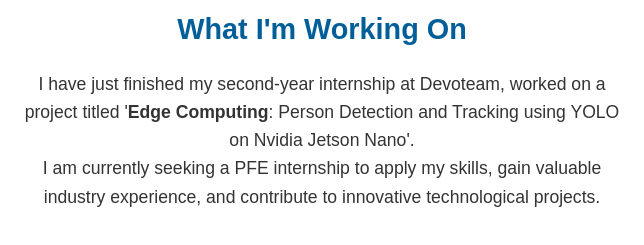
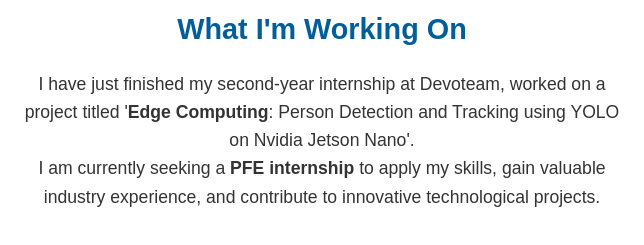
Before and after one commit to Walid-Belkacem/mywebsite, a plain HTML site: page index.html in a window 1280 px wide. Shown: the part 205-450 px from the top of the page, 318-962 px from the left. Drawn offline with Linux system fonts and the light colour scheme.

Commit message:
Update index.html

```diff
--- a/index.html
+++ b/index.html
@@ -48,7 +48,7 @@
             <h2>What I'm Working On</h2>
             <p>
                 I have just finished my second-year internship at Devoteam, worked on a project titled '<strong>Edge Computing</strong>: Person Detection and Tracking using YOLO on Nvidia Jetson Nano'. <br>
-                I am currently seeking a PFE internship to apply my skills, gain valuable industry experience, and contribute to innovative technological projects.
+                I am currently seeking a <strong>PFE internship</strong> to apply my skills, gain valuable industry experience, and contribute to innovative technological projects.
             </p>
         </div>
     </body>
```
